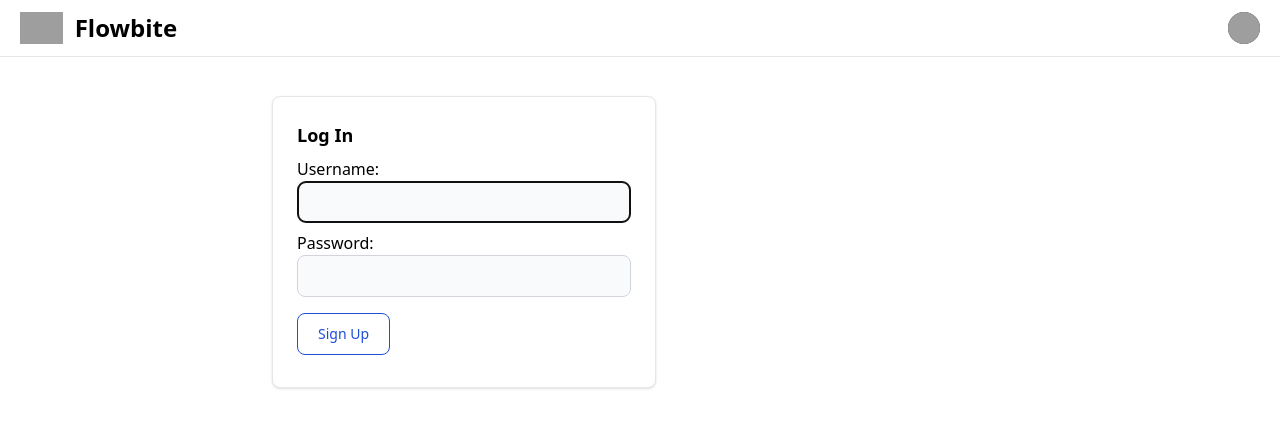
After one commit to garycsy/movie_reviews, a Django app: page /account/login/ in a window 1280 px wide. The commit adds this page. Shown: the top 428 px of the page. Run offline with Django 4.2, Linux system fonts and the light colour scheme; style sheets or scripts are compiled from the project's sources; some libraries are stand-ins or nearby versions; grey boxes are pictures that could not be loaded.

Commit message:
Add User Log In

```diff
--- a/django_projects/account/forms.py
+++ b/django_projects/account/forms.py
@@ -1,4 +1,4 @@
-from django.contrib.auth.forms import UserCreationForm
+from django.contrib.auth.forms import UserCreationForm, AuthenticationForm
 
 class UserCreateForm(UserCreationForm):
 
@@ -8,3 +8,13 @@ class UserCreateForm(UserCreationForm):
         for fieldname in ['username', 'password1', 'password2']:
             self.fields[fieldname].help_text = None
             self.fields[fieldname].widget.attrs.update({'class': 'mb-2 bg-gray-50 border border-gray-300 text-gray-900 text-sm rounded-lg focus:ring-blue-500 focus:border-blue-500 block w-full p-2.5 '})
+
+
+class UserLoginForm(AuthenticationForm):
+
+    def __init__(self, *args, **kwargs):
+        super(AuthenticationForm, self).__init__(*args, **kwargs)
+
+        for fieldname in ['username', 'password']:
+            self.fields[fieldname].help_text = None
+            self.fields[fieldname].widget.attrs.update({'class': 'mb-2 bg-gray-50 border border-gray-300 text-gray-900 text-sm rounded-lg focus:ring-blue-500 focus:border-blue-500 block w-full p-2.5 '})
--- /dev/null
+++ b/django_projects/account/templates/loginaccount.html
@@ -0,0 +1,21 @@
+{% extends "userportal/_base.html" %}
+
+{% block content %}
+<div class="block max-w-sm p-6 bg-white border border-gray-200 rounded-lg shadow dark:bg-gray-100">
+    <h5 class="font-semibold text-lg mb-2">Log In</h5>
+    {% if error %}
+    <div class="">
+        <div class="p-4 mb-4 text-sm text-red-800 rounded-lg bg-red-50 dark:bg-gray-400 dark:text-red-400" role="alert">
+            <span class="font-medium">{{ error }}</span>
+          </div>
+    </div>
+    {% endif %}
+
+    <form method="POST">
+        {% csrf_token %}
+        {{ form.as_p }}
+    <button type="submit" class="mt-2 text-blue-700 hover:text-white border border-blue-700 hover:bg-blue-800 focus:ring-4 focus:outline-none focus:ring-blue-300 font-medium rounded-lg text-sm px-5 py-2.5 text-center me-2 mb-2 dark:border-blue-500 dark:text-blue-500 dark:hover:text-white dark:hover:bg-blue-500 dark:focus:ring-blue-800">Sign Up</button>
+    </form>
+</div>
+
+{% endblock %}
--- a/django_projects/account/urls.py
+++ b/django_projects/account/urls.py
@@ -2,5 +2,7 @@ from django.urls import path
 from . import views
 
 urlpatterns = [
-    path('signup/', views.signupaccount, name='signupaccount')
+    path('signup/', views.signupaccount, name='signupaccount'),
+    path('login/', views.loginaccount, name='loginaccount'),
+    path('logout/', views.logoutaccount, name='logoutaccount'),
 ]
--- a/django_projects/account/views.py
+++ b/django_projects/account/views.py
@@ -1,12 +1,12 @@
 from django.shortcuts import render
-from django.contrib.auth.forms import UserCreationForm
+from django.contrib.auth.forms import UserCreationForm, AuthenticationForm
 
 from django.contrib.auth.models import User
-from django.contrib.auth import login
+from django.contrib.auth import login, logout, authenticate
 from django.shortcuts import redirect
 from django.db import IntegrityError
 
-from .forms import UserCreateForm
+from .forms import UserCreateForm, UserLoginForm
 
 def signupaccount(request):
     if request.method == "GET":
@@ -24,3 +24,22 @@ def signupaccount(request):
                 return render(request, 'signupaccount.html', {'form': UserCreateForm, 'error': 'User already exist'})
         else:
             return render(request, 'signupaccount.html', {'form': UserCreateForm, 'error': 'Passwords do not match'})
+
+
+
+def logoutaccount(request):
+    logout(request)
+    return redirect('home')
+
+def loginaccount(request):
+    if request.method == "GET":
+        return render(request, 'loginaccount.html', {'form': UserLoginForm})
+    else:
+        user = authenticate(request,
+                            username=request.POST['username'],
+                            password=request.POST['password'])
+        if user is None:
+            return render(request, 'loginaccount.html', {'form': UserLoginForm, 'error': 'Invalid username or password'})
+        else:
+            login(request, user)
+            return redirect('home')
--- a/django_projects/userportal/templates/userportal/_base.html
+++ b/django_projects/userportal/templates/userportal/_base.html
@@ -147,7 +147,11 @@
      </ul>
   </div>
 </div>
-
+<div class="text-center">
+   <button class="text-white bg-blue-700 hover:bg-blue-800 focus:ring-4 focus:ring-blue-300 font-medium rounded-lg text-sm px-5 py-2.5 dark:bg-blue-600 dark:hover:bg-blue-700 focus:outline-none dark:focus:ring-blue-800" type="button" data-drawer-target="drawer-navigation" data-drawer-show="drawer-navigation" aria-controls="drawer-navigation">
+   Show navigation
+   </button>
+</div>
      <div class="p-4 sm:ml-64">
         <div class="">
             <div class="container mx-auto mt-10">
```
Also changed, not shown: django_projects/movie_reviews/templates/base.html (+10 -1 lines).
